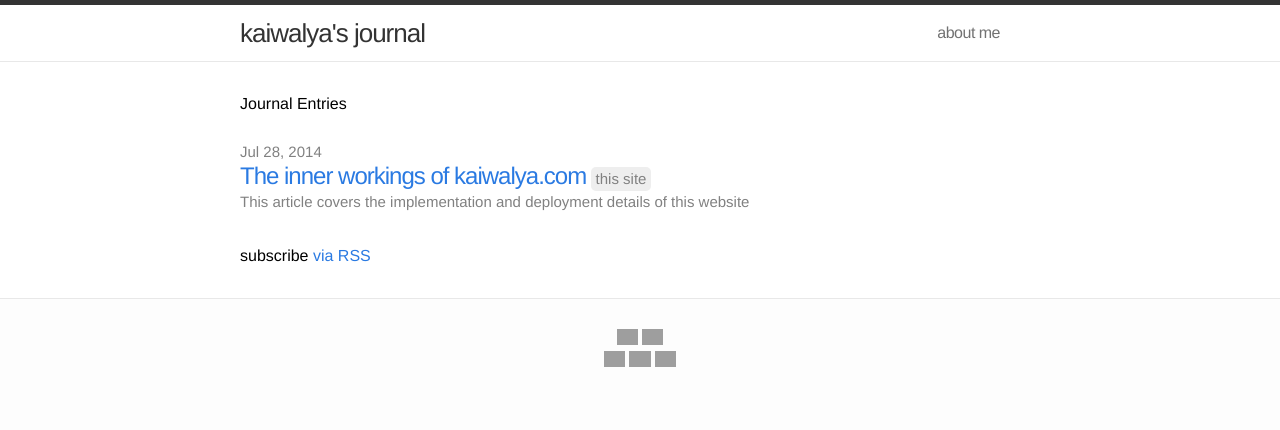
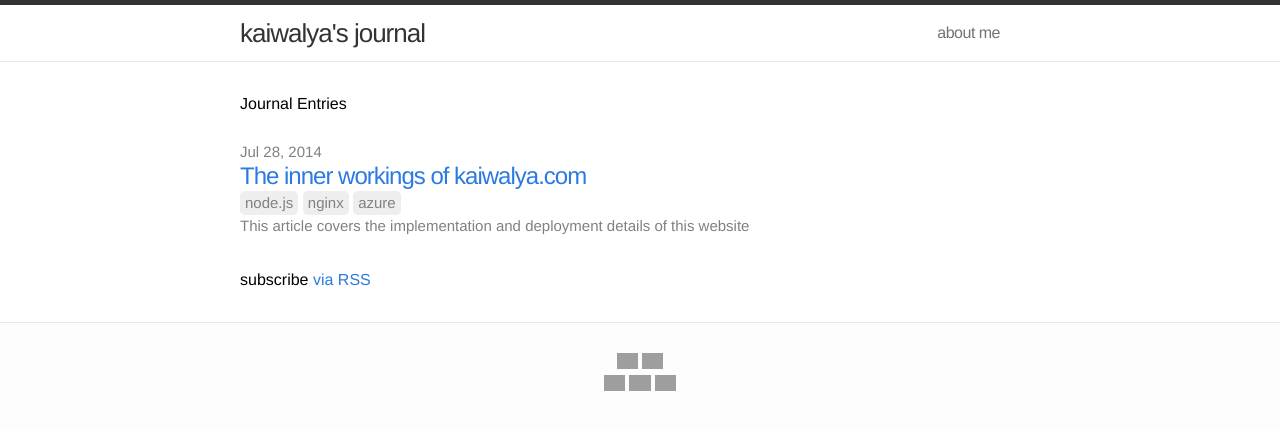
Before and after one commit to kaiwalya/kom, a Jekyll site: the page built from www/index.html, in a window 1280 px wide. Shown: the top 430 px of the page. Built offline with Jekyll 4.4.1, drawn with Linux system fonts in a browser that asks for light colours; grey boxes are pictures that could not be loaded.

Commit message:
Tags as keywords. Tags are displayed better.

```diff
--- a/www/_includes/head.html
+++ b/www/_includes/head.html
@@ -4,6 +4,7 @@
     <title>{% if page.title %}{{ page.title }}{% else %}{{ site.title }}{% endif %}</title>
     <meta name="viewport" content="width=device-width">
     <meta name="description" content="{{ site.description }}">
+    <meta name="keywords" content="{% if page.title %}{% for tag in page.tags %}{{ tag}},{% endfor %}{% endif %}kawialya">
     <link rel="canonical" href="{{ page.url | replace:'index.html','' | prepend: site.baseurl | prepend: site.url }}">
 
     <!-- Custom CSS -->
--- a/www/_posts/2014-07-28-how-this-site-works.md
+++ b/www/_posts/2014-07-28-how-this-site-works.md
@@ -4,7 +4,9 @@ title: "The inner workings of kaiwalya.com"
 permalink: /how-this-site-works/
 summary: "This article covers the implementation and deployment details of this website"
 tags:
-  - "this site"
+  - "node.js"
+  - "nginx"
+  - "azure"
 date:   2014-07-28 21:12:30
 ---
 
--- a/www/css/main.css
+++ b/www/css/main.css
@@ -168,6 +168,10 @@ a:visited { color: #205caa; }
   color: #818181;
 }
 
+
+.posts .post-tags {
+  display: block;
+}
 
 .posts .post-tag {
   display: inline-block;
--- a/www/index.html
+++ b/www/index.html
@@ -11,9 +11,11 @@ layout: default
       <li>
         <div class="post-date">{{ post.date | date: "%b %-d, %Y" }}</div>
         <a class="post-link" href="{{ post.url | prepend: site.baseurl }}">{{ post.title }}</a>
-        {% for tag in post.tags %}
-          <span class="post-tag">{{ tag }}</span>
-        {% endfor %}
+        <span class="post-tags">
+          {% for tag in post.tags %}
+            <span class="post-tag">{{ tag }}</span>
+          {% endfor %}
+        </span>
         <span class="post-summary">{{ post.summary }}</span>
 
       </li>
```
Also changed, not shown: 4 other files.
